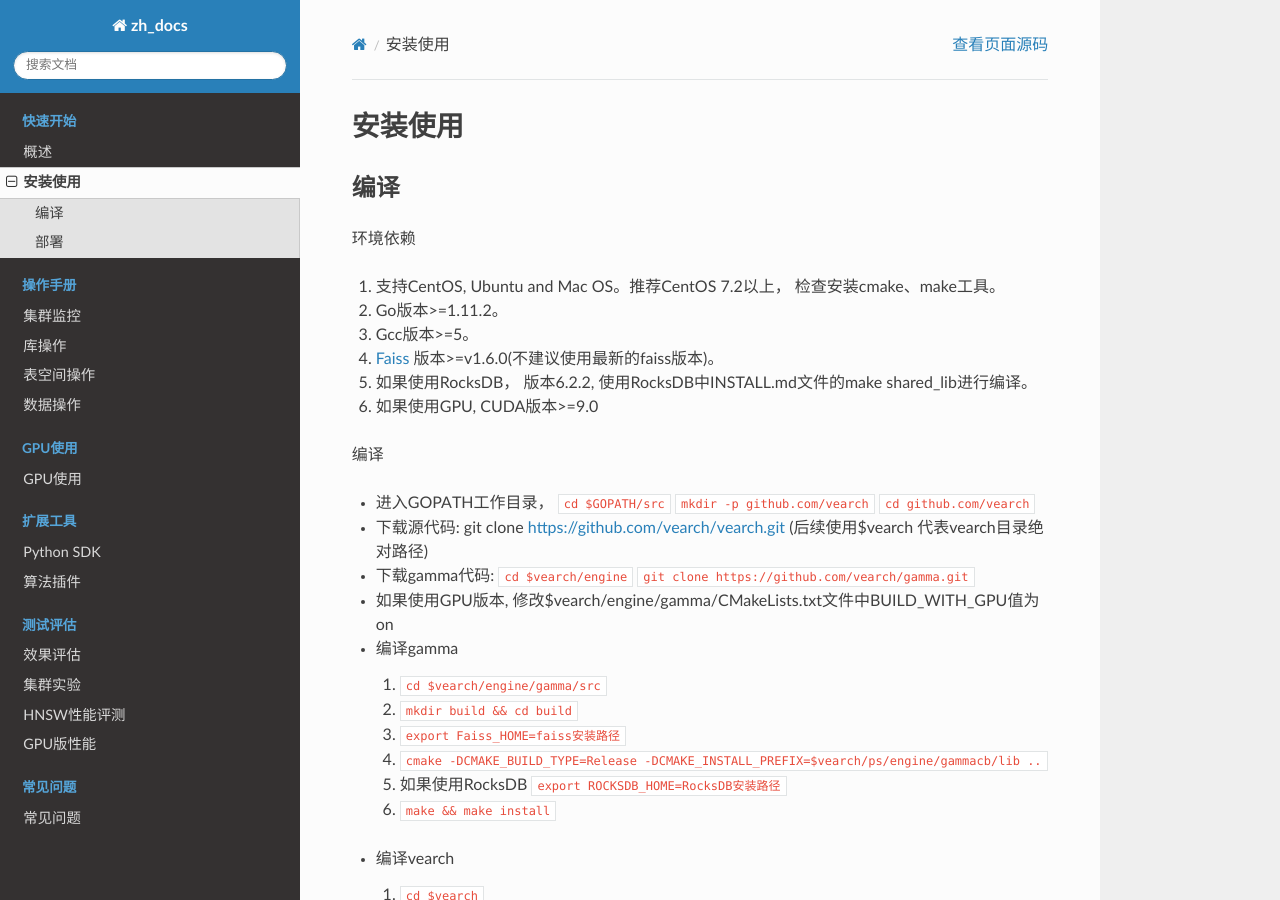
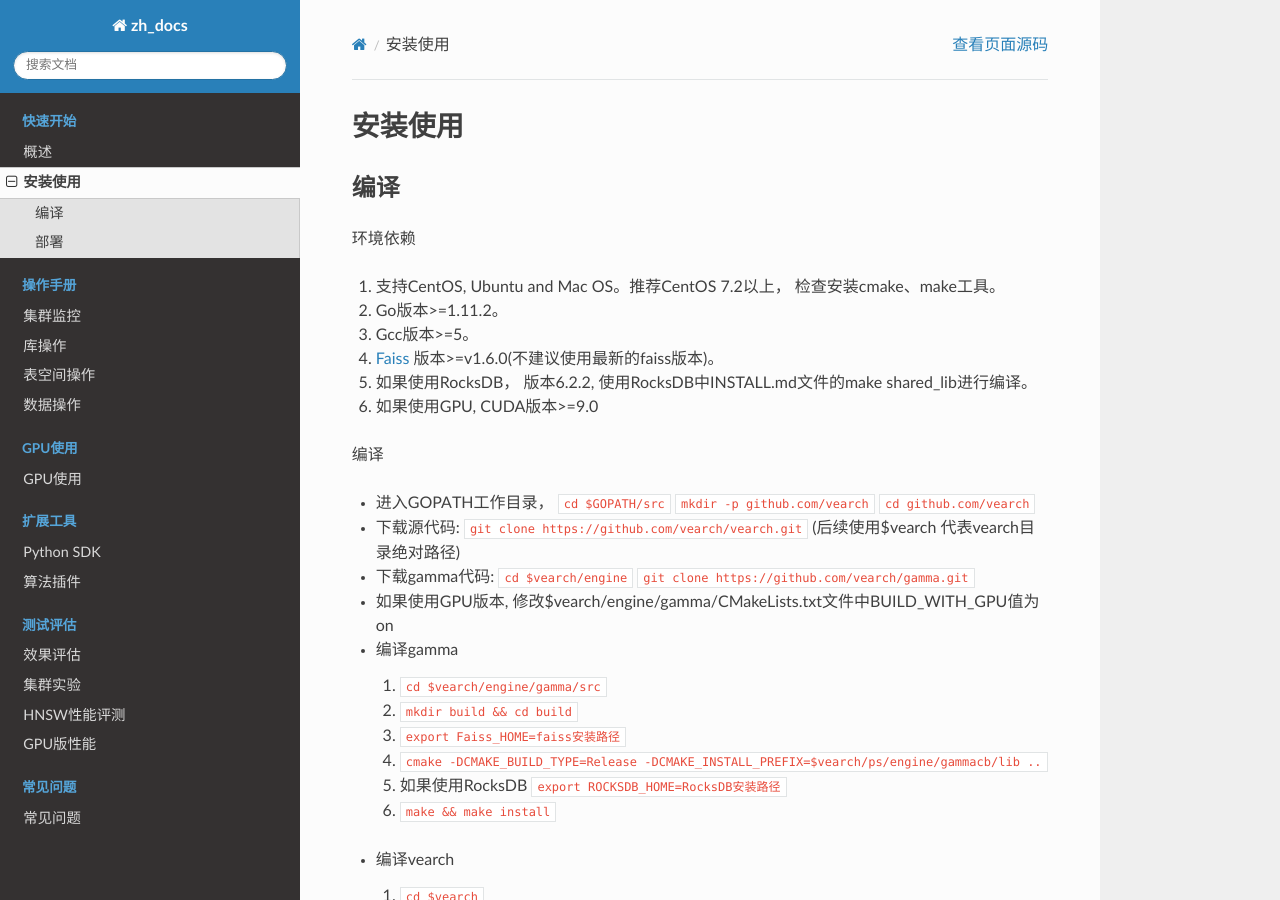
Before and after one commit to vearch/zh_docs, a Sphinx documentation site: the page built from docs/source/quick-start-guide.rst, in a window 1280 px wide and 900 px high. Built offline with Sphinx 7.4.7 and the Read the Docs theme 2.0.0, drawn with Linux system fonts in a browser that asks for light colours; pages that are not in the unit, such as notebooks, are missing from menus.

```diff
--- a/docs/source/quick-start-guide.rst
+++ b/docs/source/quick-start-guide.rst
@@ -18,7 +18,7 @@
 
 -  进入GOPATH工作目录， ``cd $GOPATH/src`` ``mkdir -p github.com/vearch`` ``cd github.com/vearch``
 
--  下载源代码: git clone https://github.com/vearch/vearch.git (后续使用$vearch
+-  下载源代码: ``git clone https://github.com/vearch/vearch.git`` (后续使用$vearch
    代表vearch目录绝对路径)
 
 -  下载gamma代码: ``cd $vearch/engine`` ``git clone https://github.com/vearch/gamma.git``
```
